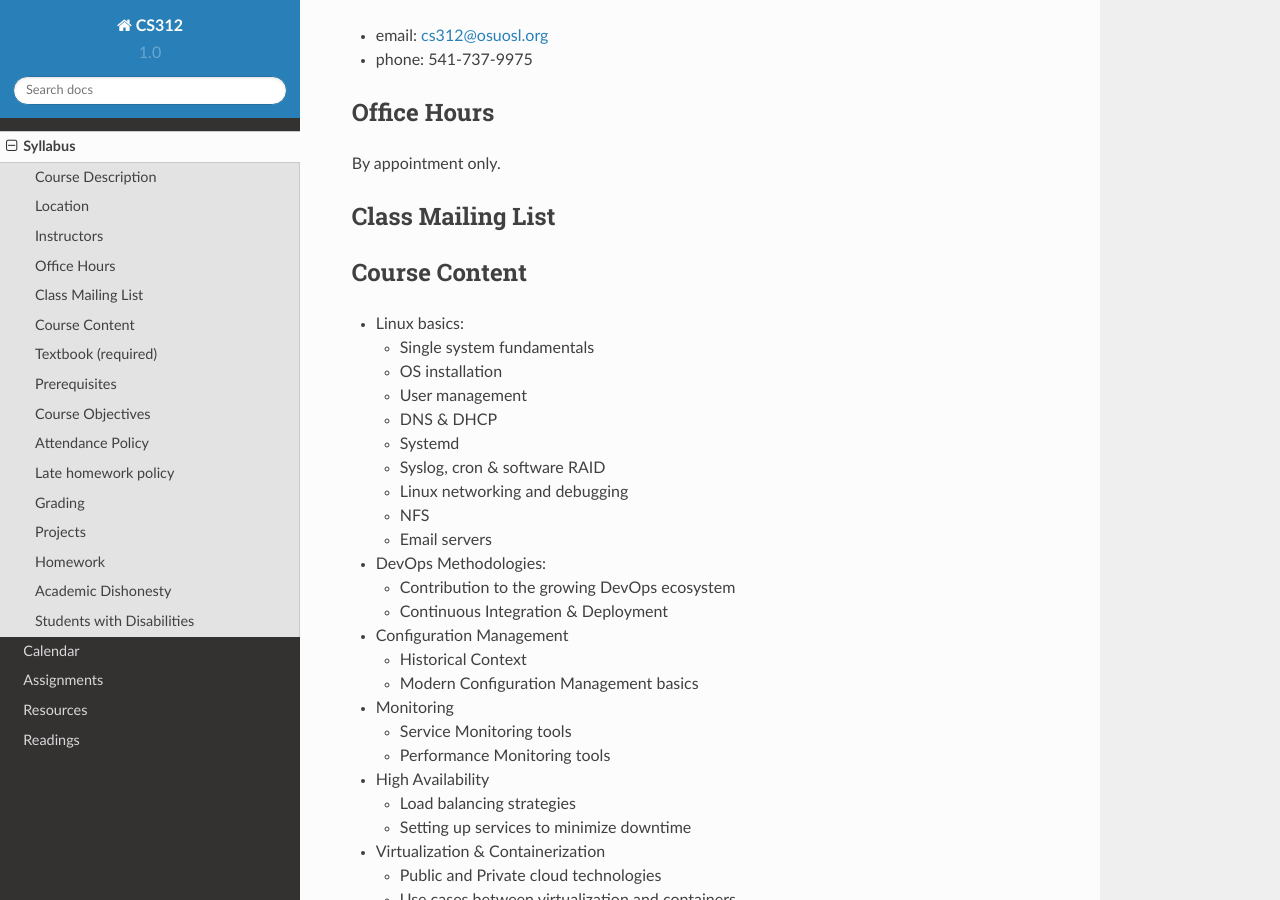
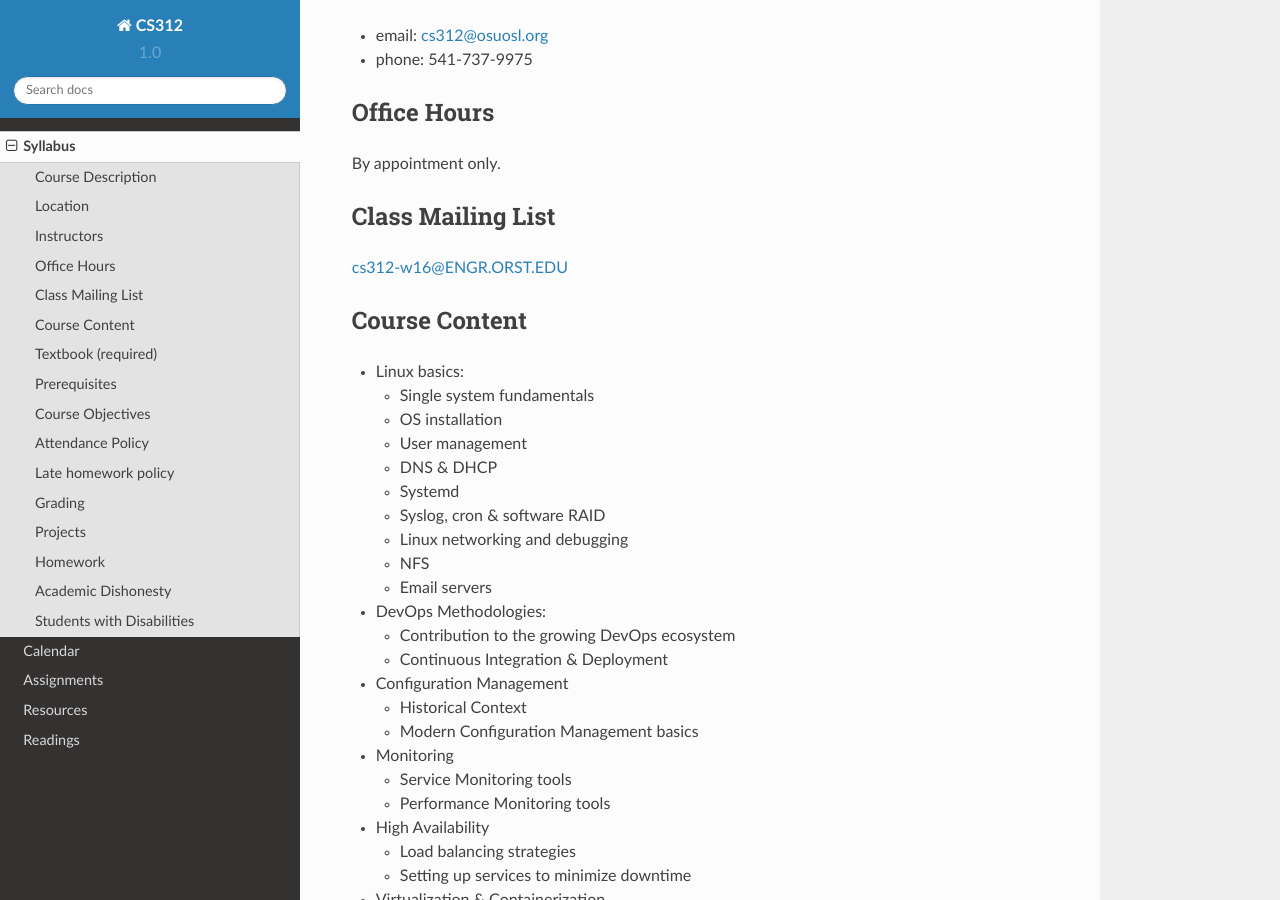
Before and after one commit to osuosl/cs312, a Sphinx documentation site: the page built from source/syllabus.rst, in a window 1280 px wide and 900 px high, scrolled down 496 px. Built offline with Sphinx 7.4.7 and the Read the Docs theme 2.0.0, drawn with Linux system fonts in a browser that asks for light colours.

Commit message:
Add class mailing list

```diff
--- a/source/syllabus.rst
+++ b/source/syllabus.rst
@@ -32,6 +32,8 @@ By appointment only.
 
 Class Mailing List
 ~~~~~~~~~~~~~~~~~~
+
+cs312-w16@ENGR.ORST.EDU
 
 Course Content
 ~~~~~~~~~~~~~~
```
